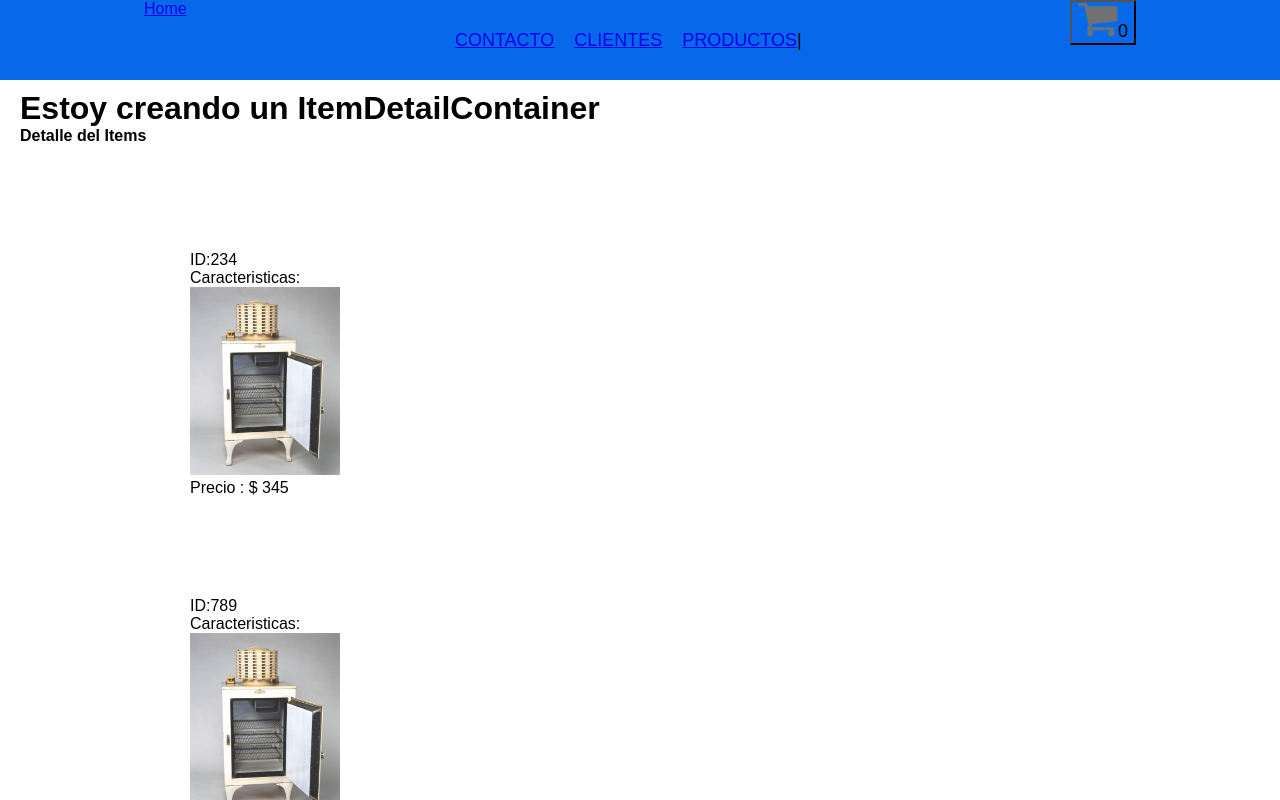
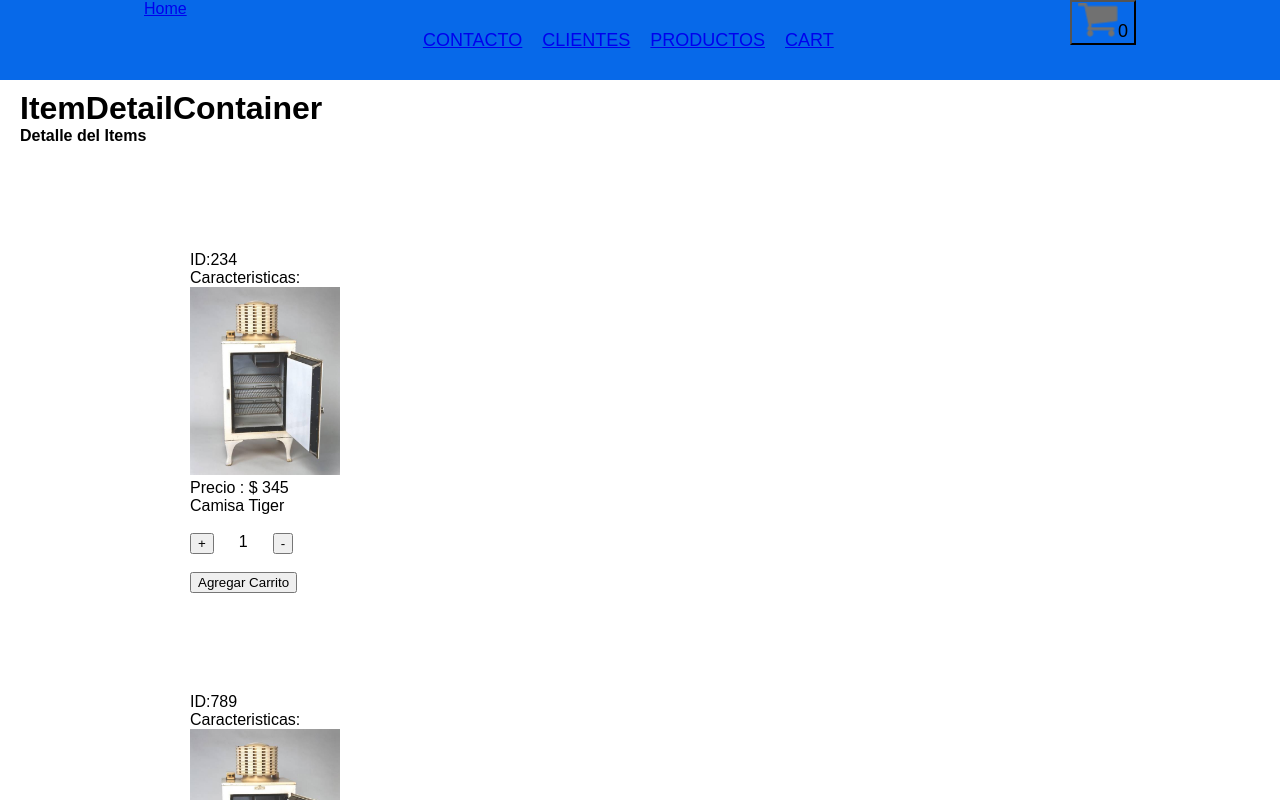
Before and after one commit to ecgalera/CarritoEduardoGalera, a React (Create React App) app in the folder ch-carrito-react/: page /productos in a window 1280 px wide. Shown: the top 800 px of the page. Built offline with nearby package versions, Linux system fonts and the light colour scheme.

Commit message:
Commit con Event

```diff
--- a/ch-carrito-react/src/App.js
+++ b/ch-carrito-react/src/App.js
@@ -7,6 +7,7 @@ import Clientes from './components/Clientes';
 import ItemDetailContainer from './components/ItemDetailContainer';
 import Contacto from './components/Contacto';
 import Home from "./components/Home"
+import Cart from './components/Cart';
 
 
 
@@ -38,6 +39,7 @@ function App() {
             <Route path="/productos" element={<ItemDetailContainer />} />
             <Route path="/clientes" element={<Clientes />} />
             <Route path="/home" element={<Home />} />
+            <Route path="/cart" element={<Cart />} />
 
 
         </Routes>
--- /dev/null
+++ b/ch-carrito-react/src/components/Cart.js
@@ -0,0 +1,11 @@
+import React from 'react'
+
+const Cart = () => {
+    return (
+        <div>
+            <h1>Component Cart</h1>
+        </div>
+    )
+}
+
+export default Cart
--- a/ch-carrito-react/src/components/ItemCount.js
+++ b/ch-carrito-react/src/components/ItemCount.js
@@ -3,7 +3,7 @@ import React, {useState} from 'react'
 
 
 
-const ItemCount = ({stock}) => {
+const ItemCount = ({stock, onAdded}) => {
 
     const [contador, setContador] = useState(1)
 
@@ -27,7 +27,7 @@ const ItemCount = ({stock}) => {
             <button onClick={onSubtact}>-</button>
         </div>
         <br></br>
-        <button>Agregar Carrito</button>
+        <button onClick={onAdded}>Agregar Carrito</button>
         </>
     )
 
--- a/ch-carrito-react/src/components/ItemDetail.js
+++ b/ch-carrito-react/src/components/ItemDetail.js
@@ -1,11 +1,32 @@
 import React from 'react'
 import "../App.css";
+import ItemCount from './ItemCount';
+import { useState, useEffect } from 'react';
+import { Link } from 'react-router-dom';
+
+
+
+
 
 const ItemDetail = ({producto}) => {
 
+    const [added, setAdded] = useState(false)
+
+    const onAdded= ()=>{
+        setAdded(true)
+        console.log("added", added);
+    }
+
+    useEffect(()=>{
+        console.log("added", added);
+    }, [added])
+
+
+
+
     return (
 
-        <>
+    <>
             <strong>Detalle del Items</strong>
 
             <div className='detail'>
@@ -21,14 +42,24 @@ const ItemDetail = ({producto}) => {
             <p>Caracteristicas: {producto.caracteristicas} </p>
             <img src={producto.img} className='img-itemdetail'></img>
             <p >Precio : $ {producto.precio}</p>
+
+            {!added &&
+                <ItemCount stock = "10" onAdded={onAdded}></ItemCount>
+            }
+
+            {added &&
+                <Link to="cart">Terminar Compra</Link>
+            }
             </div>
+
             )
 
             }
 
             </div>
     </>
+
     )
-}
+        }
 
 export default ItemDetail
--- a/ch-carrito-react/src/components/ItemDetailContainer.js
+++ b/ch-carrito-react/src/components/ItemDetailContainer.js
@@ -36,7 +36,7 @@ const ItemDetailContainer = () => {
 
                 <div>
 
-                    <h1>Estoy creando un ItemDetailContainer</h1>
+                    <h1>ItemDetailContainer</h1>
 
                     <ItemDetail producto={producto}/>
 
--- a/ch-carrito-react/src/components/NavBar.js
+++ b/ch-carrito-react/src/components/NavBar.js
@@ -32,7 +32,10 @@ const NavBar = ()=>{
                     <Link to="clientes">clientes</Link>
                     </li>
                         <li className='nav-menu-item '>
-                        <Link to="productos">Productos</Link>|
+                        <Link to="productos">Productos</Link>
+                    </li>
+                    <li className='nav-menu-item '>
+                        <Link to="cart">Cart</Link>
                     </li>
                 </ul>
 
```
